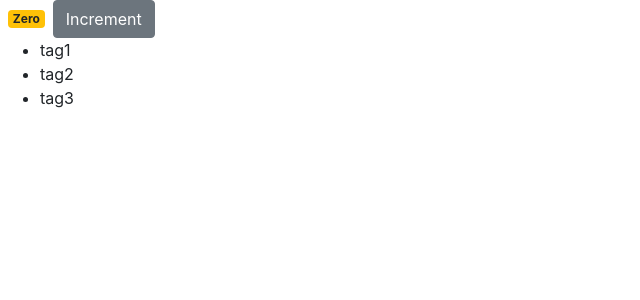
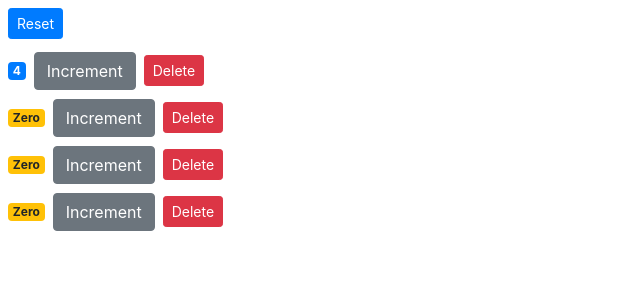
Before and after one commit to ahmedalhosary67/react-trainning, a React (Create React App) app: page / in a window 1280 px wide. Shown: the top 300 px of the page, without its empty margins (0-640 px from the left). Built offline with nearby package versions, Linux system fonts and the light colour scheme.

Commit message:
first react training

```diff
--- a/src/components/counter.jsx
+++ b/src/components/counter.jsx
@@ -2,11 +2,39 @@
 
 class Counter extends Component {
     state = {
-        count: 0,
-        tags: ['tag1', 'tag2', 'tag3']
+        value: this.props.counter.value,
+        // tags: []
         // imageUrl: "https://picsum.photos/200"
     };
 
+    handleIncrement = () => { // we use arrow function to bind (this) auto
+
+        this.setState({ value: this.state.value + 1 })
+
+    }
+
+    render() {
+        // console.log('props', this.props.children);
+
+        return (
+            <div>
+                <span className={this.getBadgeClasses()}>{this.FormatCount()}</span>
+                <button onClick={() => this.handleIncrement()} className="btn btn-secondary btn=sm">Increment</button>
+                <button onClick={() => this.props.onDelete(this.props.counter.id)} className="btn btn-danger btn-sm m-2">Delete</button>
+                {/* { this.renderTags() } */}
+            </div>
+        );
+    }
+    getBadgeClasses() {
+        let classess = "badge m-2 badge-";
+        classess += (this.state.value === 0) ? "warning" : "primary";
+        return classess;
+    }
+
+    FormatCount() {
+        const { value: count } = this.state;
+        return count === 0 ? "Zero" : count;
+    }
 
     // styles = {
     //     fontSize: 50,
@@ -14,26 +42,19 @@
     // }
 
 
-    renderTags() {
-        if(this.state.tags.length === 0) return <p>There are no tags!</p>;
-        return <ul>{this.state.tags.map(tag => <li key={tag}>{tag}</li>)}</ul>;
-    }
+    // renderTags() {
+    //     if(this.state.tags.length === 0) return <p>There are no tags!</p>;
+    //     return <ul>{this.state.tags.map(tag => <li key={tag}>{tag}</li>)}</ul>;
+    // }
 
 
     // constructor() {
         // super();
         // this.handleIncrement = this.handleIncrement.bind(this); // to allow to bind (this) inside the handle function => first step
         // }
-        // handleIncrement() {
-            //     console.log("Increment clicked", this);
-            // } ==> second step
-
-
-    handleIncrement = () => { // ti bind (this) auto we use arrow function
-
-        console.log("Increment clicked", this);
-    }
-
+    // handleIncrement() {
+        //     console.log("Increment clicked", this);
+        // } ==> second step
 
     //render() {
         // let classess = this.getBadgeClasses();
@@ -52,27 +73,6 @@
 
     //     );
     // }
-
-
-    render() {
-        return (
-        <div>
-            <span className={this.getBadgeClasses()}>{this.FormatCount()}</span>
-            <button onClick={this.handleIncrement} className="btn btn-secondary btn=sm">Increment</button>
-            { this.renderTags() }
-        </div>
-        );
-    }
-    getBadgeClasses() {
-        let classess = "badge m-2 badge-";
-        classess += (this.state.count === 0) ? "warning" : "primary";
-        return classess;
-    }
-
-    FormatCount() {
-        const { count } = this.state;
-        return count === 0 ? "Zero" : count;
-    }
 }
 
 export default Counter;
--- /dev/null
+++ b/src/components/counters.jsx
@@ -0,0 +1,39 @@
+import React, { Component } from 'react';
+import Counter from './counter';
+
+class Counters extends Component {
+    state = {
+        counters: [
+            {id: 1, value: 4},
+            {id: 2, value: 0},
+            {id: 3, value: 0},
+            {id: 4, value: 0}
+        ]
+    }
+
+    handleReset = () => {
+        const counters = this.state.counters.map(c => {
+            c.value = 0;
+            return c
+        })
+        this.setState({ counters });
+    }
+
+    handleDelete = (counterId) => {
+        const counters = this.state.counters.filter(c => c.id !== counterId);
+        this.setState({ counters });
+    }
+
+    render() {
+        return (
+            <div>
+                <button onClick={this.handleReset} className="btn btn-primary btn-sm m-2">Reset</button>
+                { this.state.counters.map(counter =>
+                <Counter key={counter.id} onDelete={this.handleDelete}  counter={counter}/>
+                )}
+            </div>
+         );
+    }
+}
+
+export default Counters;
--- a/src/index.js
+++ b/src/index.js
@@ -1,14 +1,15 @@
 import React from 'react';
 import ReactDOM from 'react-dom';
 import './index.css';
-import App from './App';
+// import App from './App';
 import reportWebVitals from './reportWebVitals';
 import 'bootstrap/dist/css/bootstrap.css';
-import Counter from './components/counter';
+// import Counter from './components/counter';
+import Counters from './components/counters';
 
 ReactDOM.render(
   <React.StrictMode>
-    <Counter />
+    <Counters />
   </React.StrictMode>,
   document.getElementById('root')
 );
```
